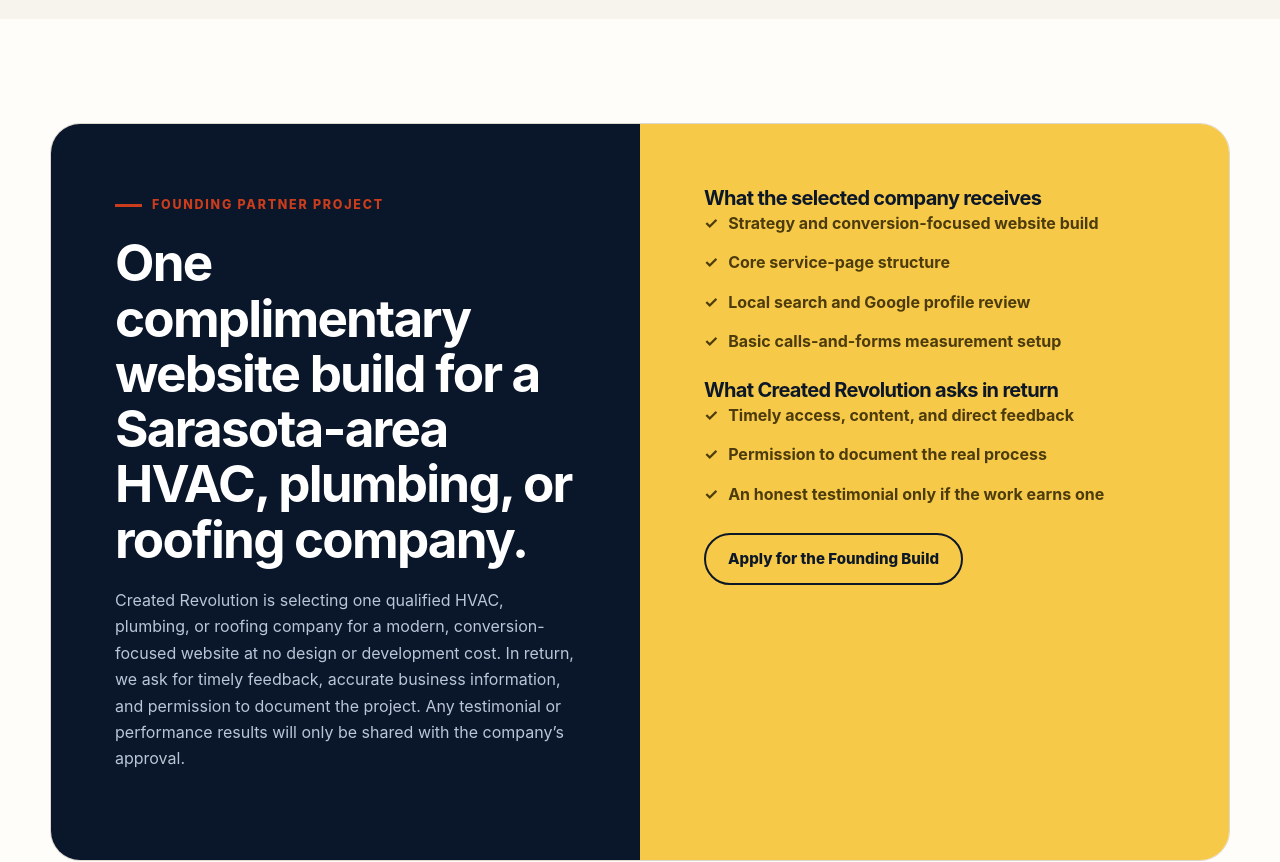
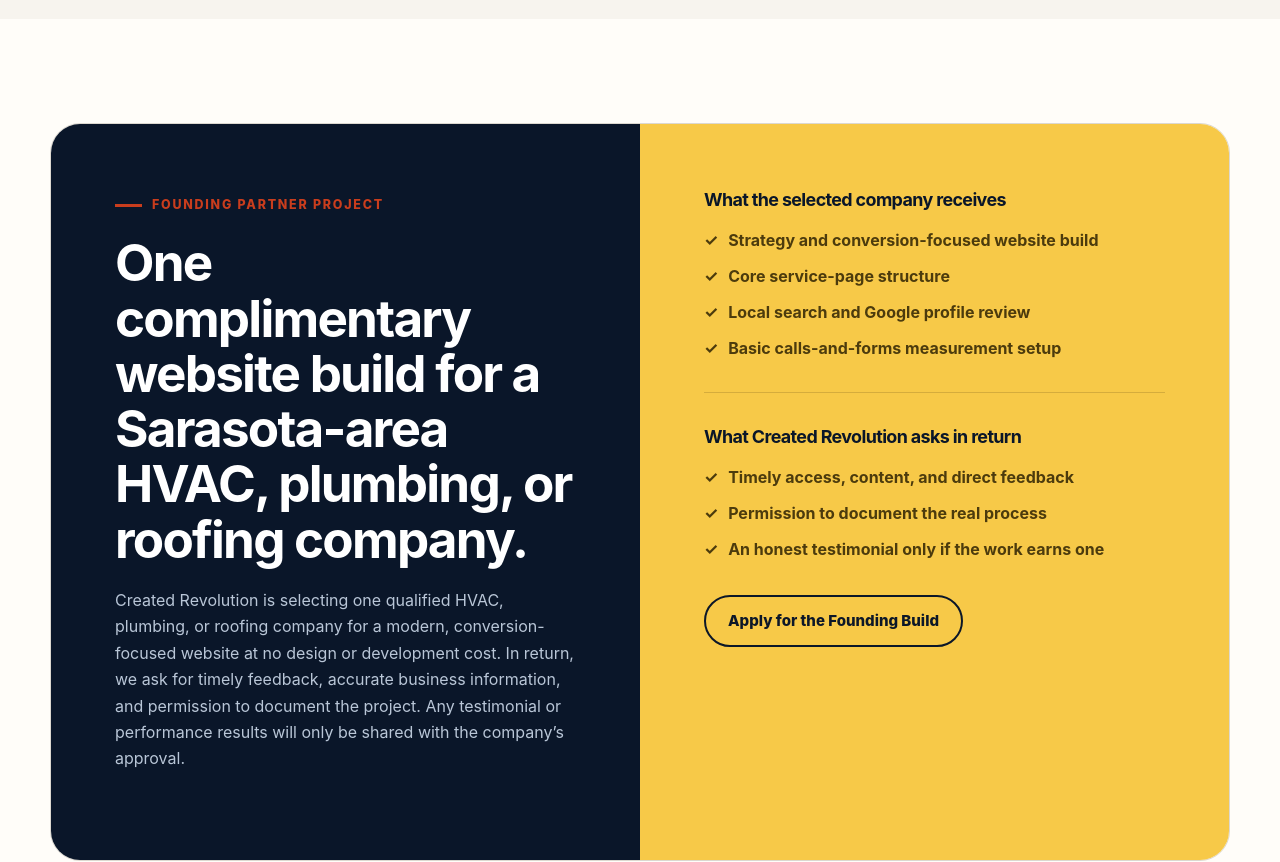
Before and after one commit to danielcoder93/my-portfolio, a Next.js app: page /our-work in a window 1280 px wide. Shown: the part 1880-2742 px from the top of the page. Built offline with nearby package versions, Linux system fonts and the light colour scheme.

Commit message:
Fix founding offer spacing

```diff
--- a/pages/our-work.tsx
+++ b/pages/our-work.tsx
@@ -100,7 +100,8 @@
                 will only be shared with the company’s approval.
               </p>
             </div>
-            <div>
+            <div className={styles.foundingOfferDetails}>
+              <div className={styles.foundingOfferGroup}>
                 <h3>What the selected company receives</h3>
                 <ul>
                   <li>Strategy and conversion-focused website build</li>
@@ -108,12 +109,15 @@
                   <li>Local search and Google profile review</li>
                   <li>Basic calls-and-forms measurement setup</li>
                 </ul>
+              </div>
+              <div className={styles.foundingOfferGroup}>
                 <h3>What Created Revolution asks in return</h3>
                 <ul>
                   <li>Timely access, content, and direct feedback</li>
                   <li>Permission to document the real process</li>
                   <li>An honest testimonial only if the work earns one</li>
                 </ul>
+              </div>
               <Link
                 href="/free-website-review"
                 className="button button-secondary"
--- a/styles/Site.module.scss
+++ b/styles/Site.module.scss
@@ -1164,6 +1164,29 @@
   background: var(--signal);
 }
 
+.foundingOfferDetails {
+  display: flex;
+  align-items: flex-start;
+  flex-direction: column;
+}
+
+.foundingOfferGroup {
+  width: 100%;
+}
+
+.foundingOfferGroup + .foundingOfferGroup {
+  margin-top: 32px;
+  padding-top: 32px;
+  border-top: 1px solid rgba(76, 59, 13, 0.2);
+}
+
+.foundingOfferGroup h3 {
+  margin-bottom: 17px;
+  color: var(--navy);
+  font-size: 1.12rem;
+  line-height: 1.3;
+}
+
 .foundingOffer h2 {
   margin-bottom: 20px;
   font-size: clamp(2rem, 4vw, 3.2rem);
@@ -1176,18 +1199,26 @@
 .foundingOffer ul {
   display: grid;
   gap: 13px;
-  margin-bottom: 26px;
+  margin: 0;
 }
 
 .foundingOffer li {
   display: flex;
+  align-items: flex-start;
   gap: 10px;
   color: #4c3b0d;
   font-weight: 700;
+  line-height: 1.45;
 }
 
 .foundingOffer li::before {
+  flex: 0 0 auto;
   content: "✓";
+}
+
+.foundingOfferDetails > a {
+  align-self: flex-start;
+  margin-top: 34px;
 }
 
 .aboutGrid {
```
Lines whose indentation alone changed are shown as unchanged.
